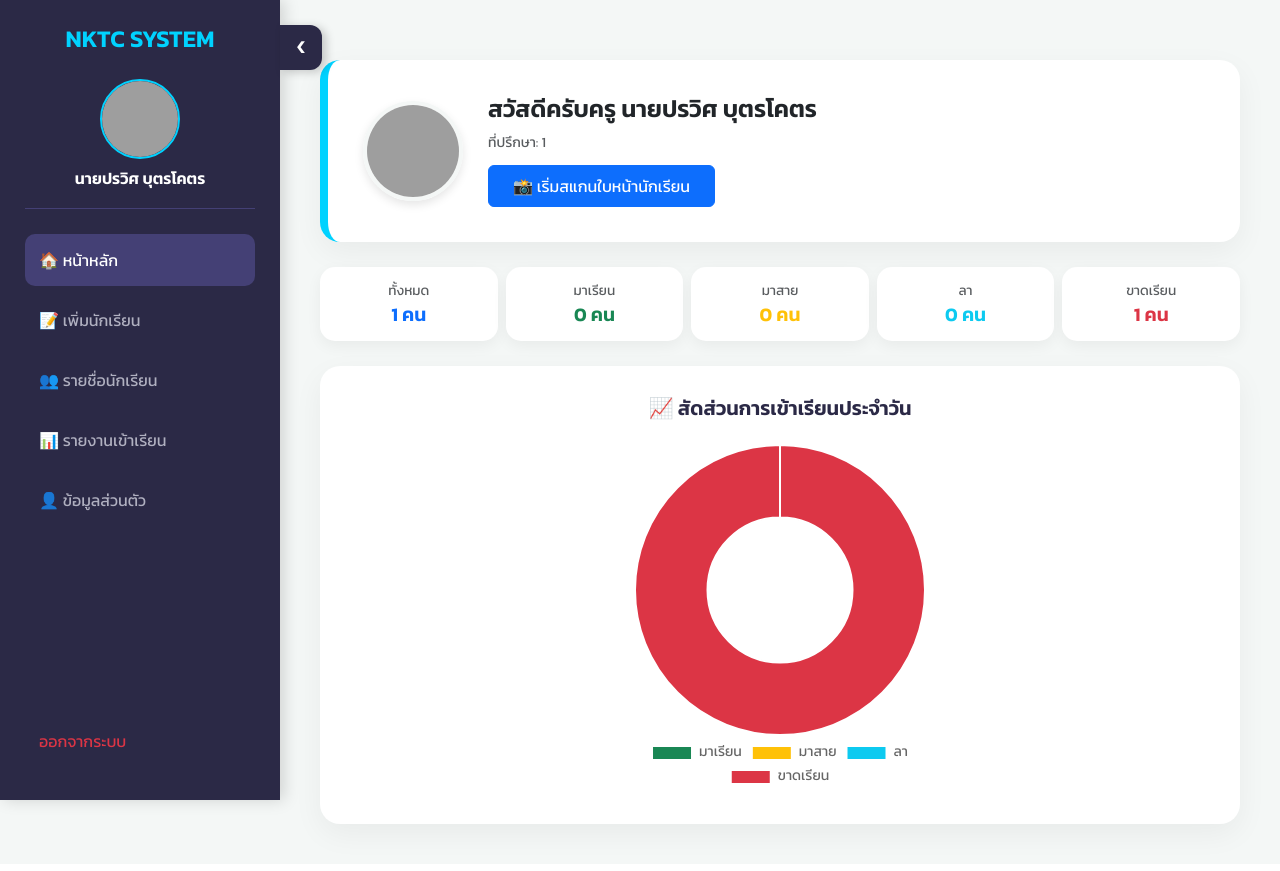
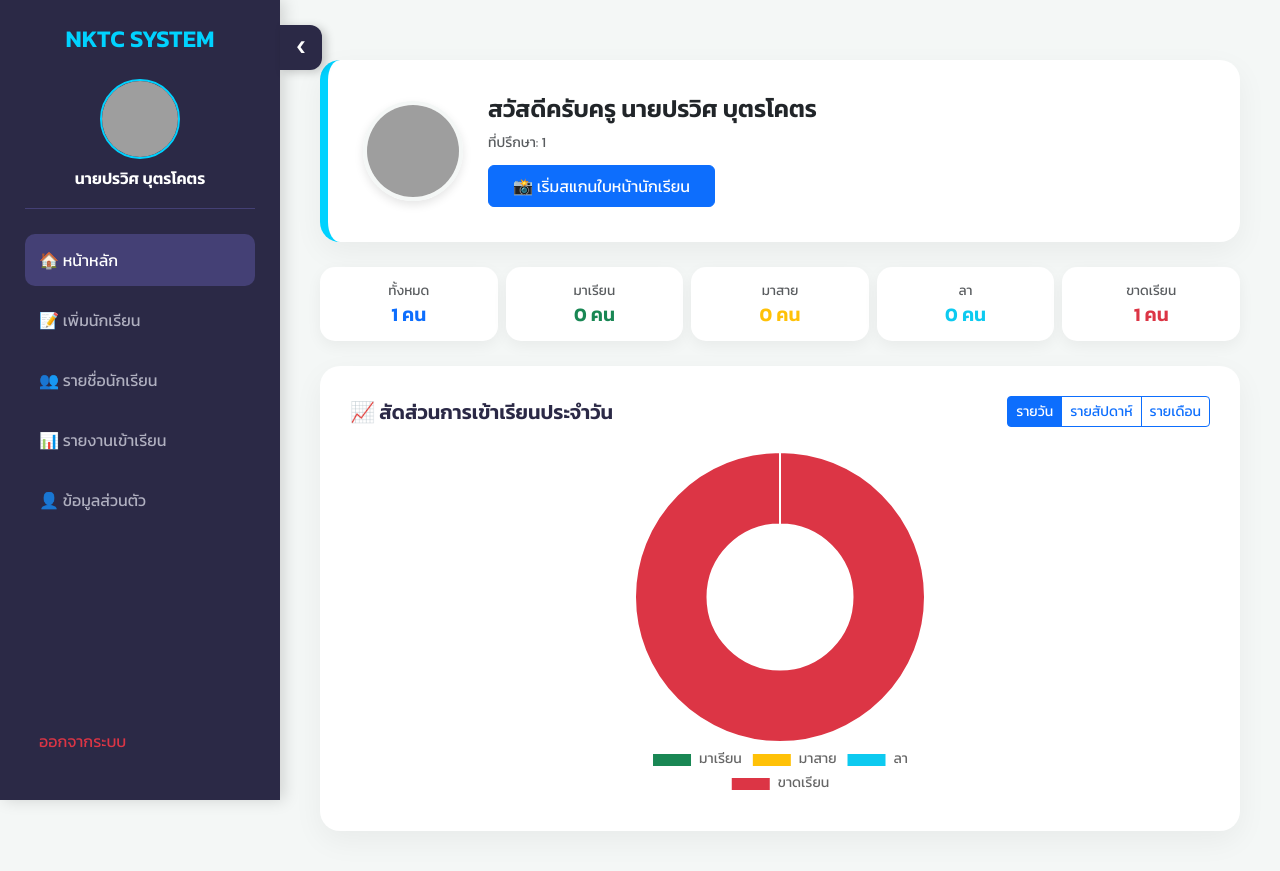
Before and after one commit to porawitkt445-ship-it/nktc-attendance, a Flask app: page /dashboard in a window 1280 px wide. Before the commit the page ends 849 px from the top, so only its background shows below. Run offline with Flask 3, Linux system fonts and the light colour scheme; a user stored in the database is signed in; data comes from the database, SQL or seed files in the repository; grey boxes are pictures that could not be loaded.

Commit message:
Update index.html

```diff
--- a/templates/index.html
+++ b/templates/index.html
@@ -160,7 +160,7 @@
                 </div>
             </div>
 
-            <!-- ✅ จัดระเบียบ Bootstrap Grid (มือถือแสดง 3 ช่องต่อแถว, คอมแสดง 5 ช่องเรียงยาว) -->
+            <!-- ✅ จัดระเบียบ Bootstrap Grid -->
             <div class="row g-2">
                 <div class="col-4 col-md">
                     <div class="stat-card">
@@ -194,9 +194,16 @@
                 </div>
             </div>
 
-            <!-- ✅ การ์ดแสดงกราฟโดนัท -->
+            <!-- ✅ การ์ดแสดงกราฟโดนัท พร้อมเพิ่มปุ่มสลับช่วงเวลา (รายวัน / รายสัปดาห์ / รายเดือน) -->
             <div class="chart-card">
-                <h5 class="fw-bold mb-4" style="color: #2b2946;">📈 สัดส่วนการเข้าเรียนประจำวัน</h5>
+                <div class="d-flex flex-column flex-md-row justify-content-between align-items-center mb-4 gap-3">
+                    <h5 class="fw-bold mb-0" id="chart-title" style="color: #2b2946;">📈 สัดส่วนการเข้าเรียนประจำวัน</h5>
+                    <div class="btn-group" role="group" aria-label="Period Filter">
+                        <button type="button" class="btn btn-outline-primary btn-sm active" id="btn-day" onclick="changePeriod('day')">รายวัน</button>
+                        <button type="button" class="btn btn-outline-primary btn-sm" id="btn-week" onclick="changePeriod('week')">รายสัปดาห์</button>
+                        <button type="button" class="btn btn-outline-primary btn-sm" id="btn-month" onclick="changePeriod('month')">รายเดือน</button>
+                    </div>
+                </div>
                 <div class="chart-container">
                     <canvas id="attendanceChart"></canvas>
                 </div>
@@ -209,6 +216,8 @@
         const toggleBtn = document.getElementById('toggleSidebarBtn');
         const sidebar = document.getElementById('sidebar');
         const mainContent = document.getElementById('mainContent');
+
+        let currentPeriod = 'day'; // ค่าเริ่มต้นเป็นรายวัน
 
         toggleBtn.addEventListener('click', function() {
             sidebar.classList.toggle('collapsed');
@@ -255,8 +264,30 @@
             }
         });
 
+        // ฟังก์ชันสลับปุ่มช่วงเวลา
+        function changePeriod(period) {
+            currentPeriod = period;
+
+            // สลับสถานะปุ่ม Active
+            document.getElementById('btn-day').classList.remove('active');
+            document.getElementById('btn-week').classList.remove('active');
+            document.getElementById('btn-month').classList.remove('active');
+            document.getElementById(`btn-${period}`).classList.add('active');
+
+            // เปลี่ยนข้อความหัวข้อกราฟตามปุ่ม
+            const titles = {
+                'day': '📈 สัดส่วนการเข้าเรียนประจำวัน',
+                'week': '📈 สัดส่วนการเข้าเรียนรายสัปดาห์',
+                'month': '📈 สัดส่วนการเข้าเรียนรายเดือน'
+            };
+            document.getElementById('chart-title').innerText = titles[period];
+
+            // โหลดข้อมูลใหม่ทันที
+            loadDashboardStats();
+        }
+
         function loadDashboardStats() {
-            fetch('/api/dashboard-stats')
+            fetch(`/api/dashboard-stats?period=${currentPeriod}`)
             .then(r => r.json())
             .then(data => {
                 if (data.total !== undefined) {
```
